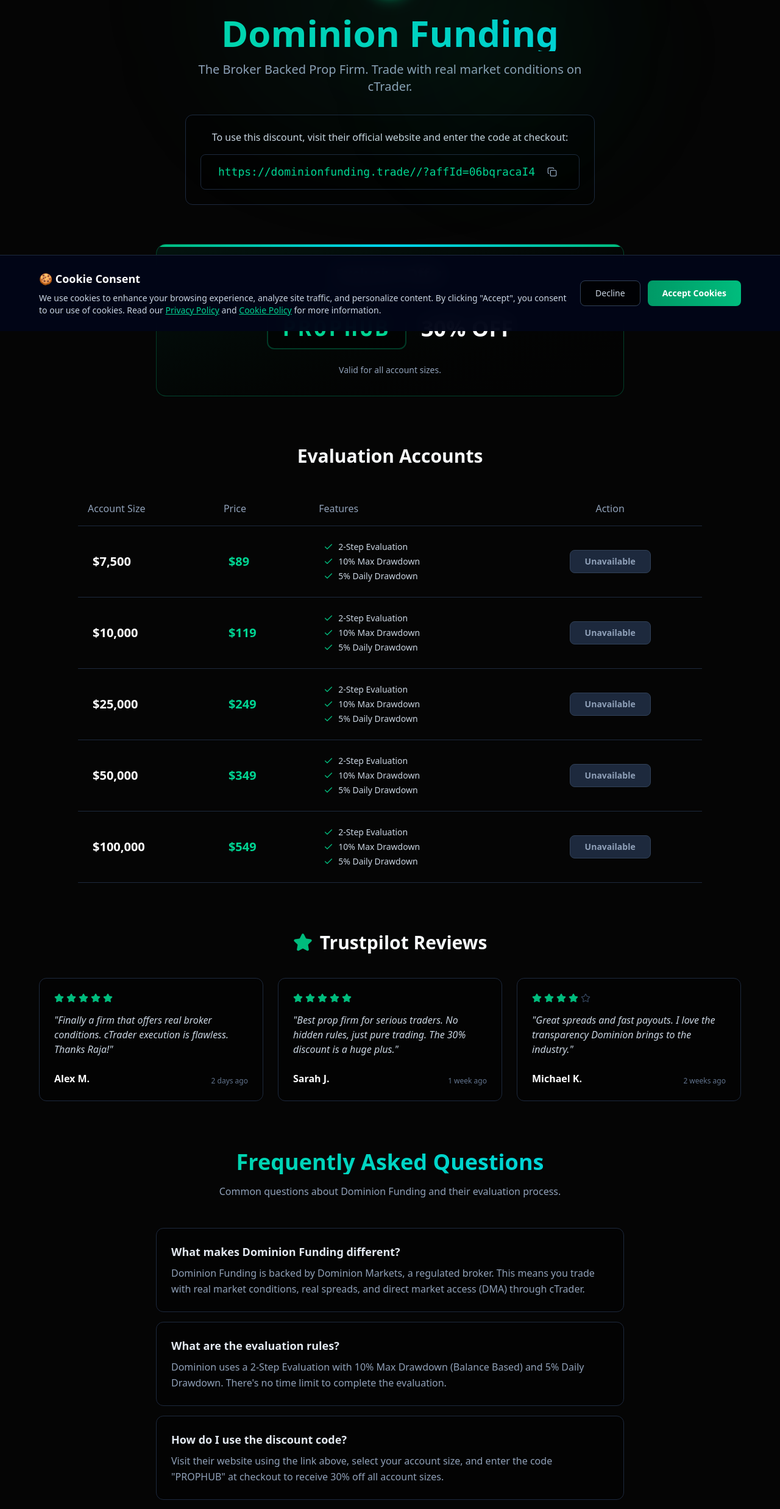
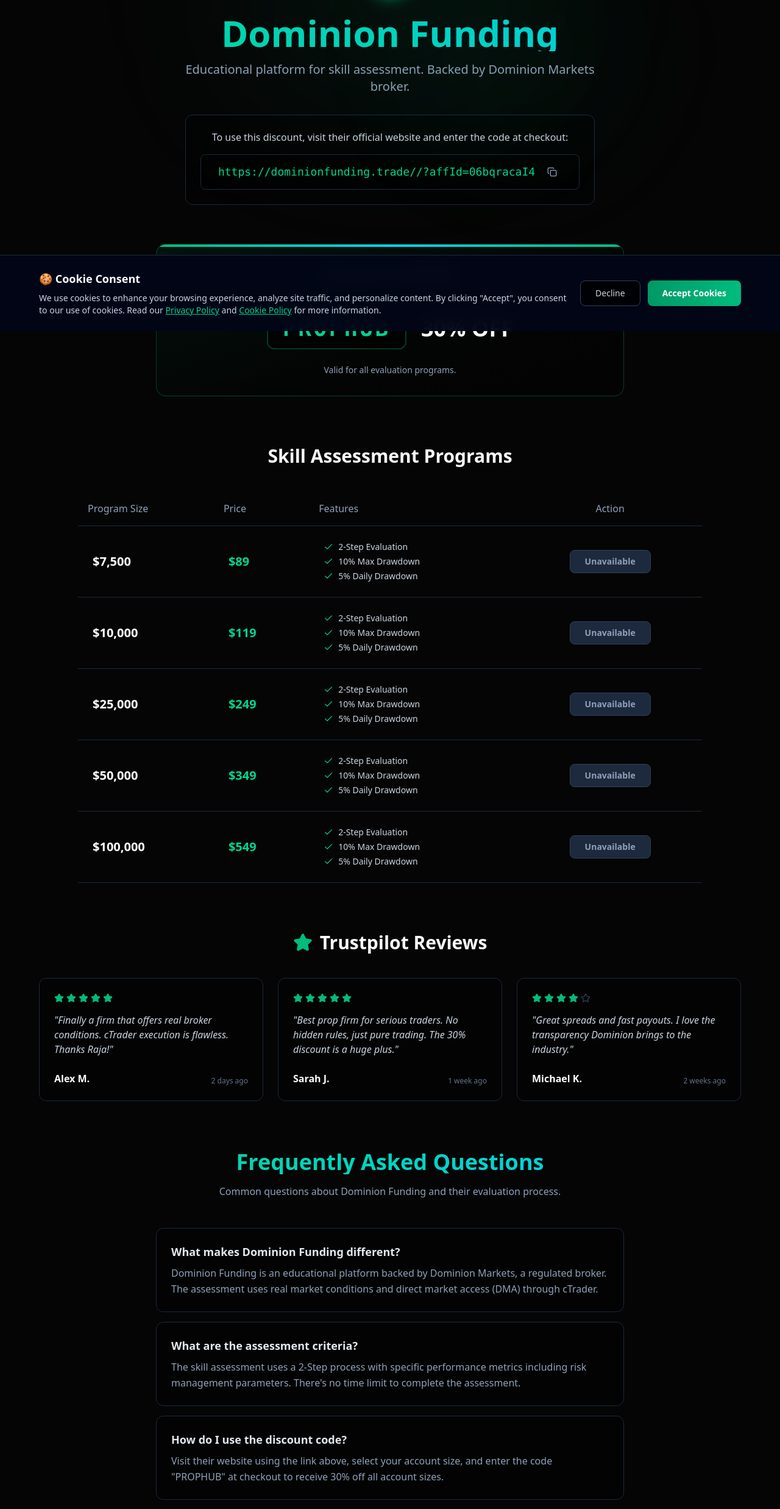
Before and after one commit to dihorulcristy/PropFirm, a Next.js app: page /dominion-funding in a window 1280 px wide. Shown: the part 257-2732 px from the top of the page at 61% size. Built offline with nearby package versions, Linux system fonts and the light colour scheme.

Commit message:
Update Dominion Funding page to comply with Google Ads policy

```diff
--- a/app/dominion-funding/page.tsx
+++ b/app/dominion-funding/page.tsx
@@ -66,7 +66,7 @@
                         Dominion Funding
                     </h1>
                     <p className="text-xl text-slate-400 max-w-2xl mx-auto mb-8">
-                        The Broker Backed Prop Firm. Trade with real market conditions on cTrader.
+                        Educational platform for skill assessment. Backed by Dominion Markets broker.
                     </p>
 
                     <div className="bg-black/30 border border-slate-800 rounded-xl p-6 max-w-2xl mx-auto mb-8">
@@ -93,7 +93,7 @@
                         <div className="absolute top-0 left-0 w-full h-1 bg-gradient-to-r from-emerald-500 via-cyan-400 to-emerald-500"></div>
                         <div className="absolute -inset-1 bg-emerald-500/20 blur-xl opacity-0 group-hover:opacity-100 transition-opacity duration-500"></div>
 
-                        <h2 className="text-2xl font-bold text-white mb-4 relative z-10">Exclusive Offer</h2>
+                        <h2 className="text-2xl font-bold text-white mb-4 relative z-10">Discount Available</h2>
                         <div className="flex flex-col md:flex-row items-center justify-center gap-6 relative z-10">
                             <div className="text-center">
                                 <p className="text-slate-400 text-sm uppercase tracking-wider mb-1">Discount Code</p>
@@ -115,18 +115,18 @@
                                 </div>
                             </div>
                         </div>
-                        <p className="mt-6 text-slate-400 text-sm relative z-10">Valid for all account sizes.</p>
+                        <p className="mt-6 text-slate-400 text-sm relative z-10">Valid for all evaluation programs.</p>
                     </div>
                 </section>
 
                 {/* Pricing Table */}
                 <section className="container mx-auto px-4 mb-20">
-                    <h2 className="text-3xl font-bold text-center mb-10">Evaluation Accounts</h2>
+                    <h2 className="text-3xl font-bold text-center mb-10">Skill Assessment Programs</h2>
                     <div className="overflow-x-auto">
                         <table className="w-full max-w-5xl mx-auto border-collapse">
                             <thead>
                                 <tr className="border-b border-slate-800">
-                                    <th className="p-4 text-left text-slate-400 font-medium">Account Size</th>
+                                    <th className="p-4 text-left text-slate-400 font-medium">Program Size</th>
                                     <th className="p-4 text-left text-slate-400 font-medium">Price</th>
                                     <th className="p-4 text-left text-slate-400 font-medium">Features</th>
                                     <th className="p-4 text-center text-slate-400 font-medium">Action</th>
@@ -202,14 +202,14 @@
                         <div className="border border-slate-800 rounded-xl bg-black/30 p-6">
                             <h3 className="font-bold text-lg text-slate-200 mb-2">What makes Dominion Funding different?</h3>
                             <p className="text-slate-400 leading-relaxed">
-                                Dominion Funding is backed by Dominion Markets, a regulated broker. This means you trade with real market conditions, real spreads, and direct market access (DMA) through cTrader.
+                                Dominion Funding is an educational platform backed by Dominion Markets, a regulated broker. The assessment uses real market conditions and direct market access (DMA) through cTrader.
                             </p>
                         </div>
 
                         <div className="border border-slate-800 rounded-xl bg-black/30 p-6">
-                            <h3 className="font-bold text-lg text-slate-200 mb-2">What are the evaluation rules?</h3>
+                            <h3 className="font-bold text-lg text-slate-200 mb-2">What are the assessment criteria?</h3>
                             <p className="text-slate-400 leading-relaxed">
-                                Dominion uses a 2-Step Evaluation with 10% Max Drawdown (Balance Based) and 5% Daily Drawdown. There's no time limit to complete the evaluation.
+                                The skill assessment uses a 2-Step process with specific performance metrics including risk management parameters. There's no time limit to complete the assessment.
                             </p>
                         </div>
 
@@ -221,9 +221,9 @@
                         </div>
 
                         <div className="border border-slate-800 rounded-xl bg-black/30 p-6">
-                            <h3 className="font-bold text-lg text-slate-200 mb-2">Is HFT allowed?</h3>
+                            <h3 className="font-bold text-lg text-slate-200 mb-2">What strategies are permitted?</h3>
                             <p className="text-slate-400 leading-relaxed">
-                                No, High Frequency Trading (HFT) and arbitrage bots are not allowed. Dominion focuses on serious traders using legitimate strategies.
+                                High Frequency Trading (HFT) and arbitrage algorithms are not permitted. The platform is designed for skill-based assessment using standard methodologies.
                             </p>
                         </div>
                     </div>
```
